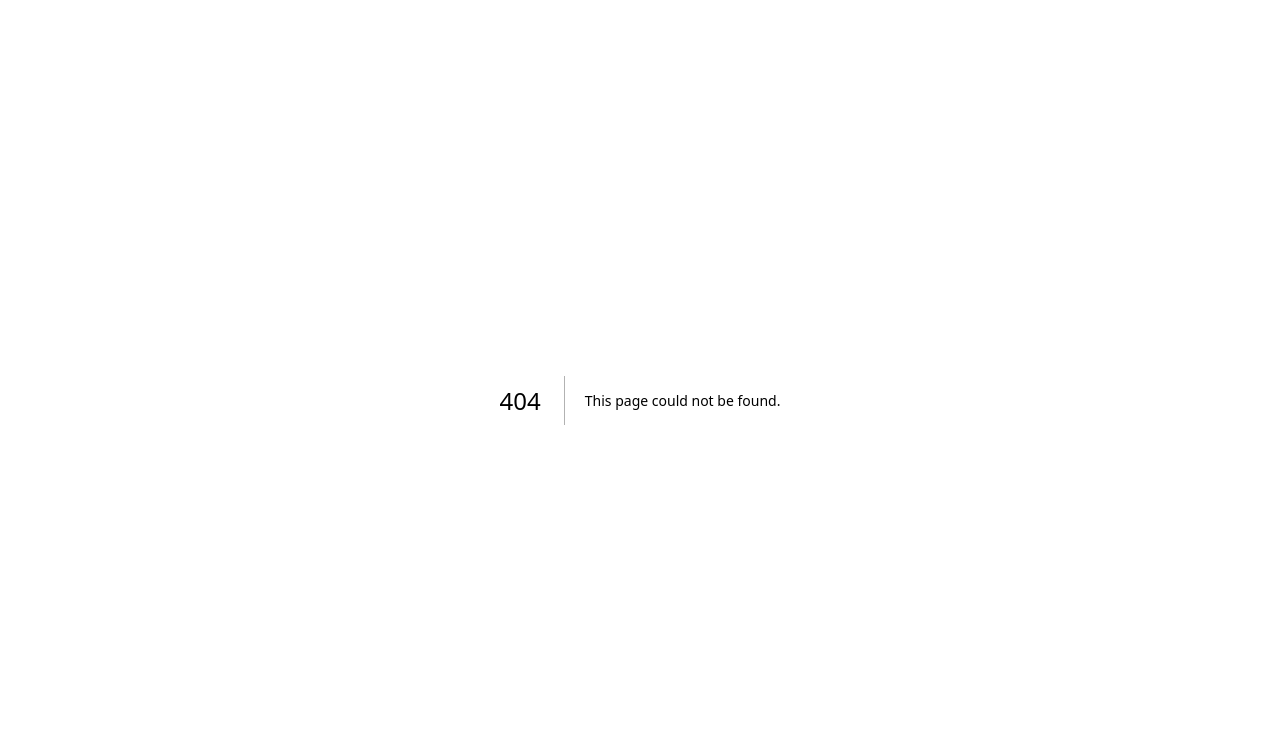
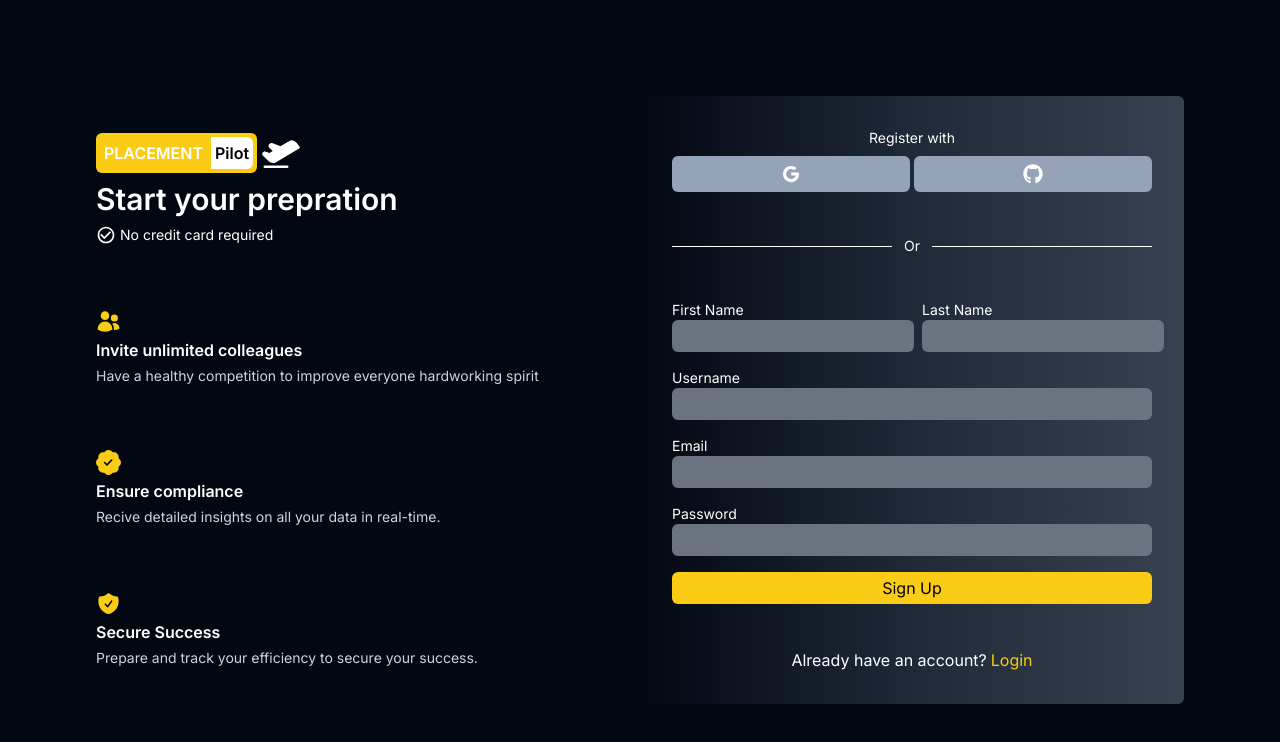
Before and after one commit to cobrakai07/codecats-placement-pilot, a Next.js app in the folder client/: page /login in a window 1280 px wide. Before the commit this address had no page. Shown: the top 742 px of the page. Built offline with nearby package versions, Linux system fonts and the light colour scheme.

Commit message:
signup page UI

```diff
--- a/client/src/app/globals.css
+++ b/client/src/app/globals.css
@@ -2,7 +2,7 @@
 @tailwind components;
 @tailwind utilities;
 
-:root {
+/* :root {
   --foreground-rgb: 0, 0, 0;
   --background-start-rgb: 214, 219, 220;
   --background-end-rgb: 255, 255, 255;
@@ -30,4 +30,4 @@ body {
   .text-balance {
     text-wrap: balance;
   }
-}
+} */
--- /dev/null
+++ b/client/src/app/login/page.tsx
@@ -0,0 +1,169 @@
+"use client";
+
+import { useState } from "react";
+import { PiAirplaneTakeoffFill } from "react-icons/pi";
+import { FaGithub } from "react-icons/fa";
+import { IoLogoGoogle } from "react-icons/io";
+import { HiUsers } from "react-icons/hi2";
+import { BsPatchCheckFill } from "react-icons/bs";
+import { HiShieldCheck } from "react-icons/hi2";
+import { MdCheckCircleOutline } from "react-icons/md";
+
+function page() {
+  const [mobileMenu, SetMobileMenu] = useState();
+  return (
+    <div className="absolute left-0 top-0 h-full w-full bg-gray-950 flex justify-around flex-col md:flex-row  p-2 md:p-24 gap-5">
+      {/* company detail */}
+      <div className="text-white flex flex-col gap-16 md:w-[50%] justify-center content-center">
+        <div className="flex flex-col gap-2">
+          <div className="flex gap-1">
+            <div>
+              <div className="bg-yellow-400 font-semibold p-1 rounded-md flex gap-1">
+                <span className="p-1">PLACEMENT</span>
+                <span className="bg-white text-black p-1 rounded-r-md">
+                  Pilot
+                </span>
+              </div>
+            </div>
+            <div>
+              <PiAirplaneTakeoffFill size={40} />
+            </div>
+          </div>
+          <div className="font-semibold text-sm md:text-3xl">Start your prepration</div>
+          <div className="flex gap-1 text-sm">
+            <div>
+              <MdCheckCircleOutline size={20} />
+            </div>
+            <div>No credit card required</div>
+          </div>
+        </div>
+
+        <div className="hidden md:flex flex-col gap-1 ">
+          <div>
+            <HiUsers className="text-yellow-400" size={25}/>
+          </div>
+          <div className="font-semibold">Invite unlimited colleagues</div>
+          <div className="text-sm text-slate-300">
+            Have a healthy competition to improve everyone hardworking spirit
+          </div>
+        </div>
+
+        <div className="hidden md:flex flex-col gap-1">
+          <div>
+            <BsPatchCheckFill className="text-yellow-400" size={25}/>
+          </div>
+          <div className="font-semibold">Ensure compliance</div>
+          <div className="text-sm text-slate-300">Recive detailed insights on all your data in real-time.</div>
+        </div>
+
+        <div className="hidden md:flex flex-col gap-1">
+          <div>
+            <HiShieldCheck className="text-yellow-400" size={25}/>
+          </div>
+          <div className="font-semibold">Secure Success</div>
+          <div className="text-sm text-slate-300">Prepare and track your efficiency to secure your success.</div>
+        </div>
+      </div>
+      {/* login form */}
+      <div className="bg-gradient-to-r from-gray-950 via-gray-800 to-gray-700  rounded-md md:w-[50%]  flex flex-col justify-between gap-4 p-8">
+        <div className="flex flex-col gap-2">
+          <div className="flex justify-center text-sm text-white">
+            Register with
+          </div>
+          <div className="flex gap-1">
+            <button className="bg-slate-400 hover:bg-slate-500 w-full p-2 rounded-md">
+              <div className="flex justify-center">
+                <IoLogoGoogle color="white" size={20} />
+              </div>
+            </button>
+            <button className="bg-slate-400 hover:bg-slate-500 w-full p-2 rounded-md">
+              <div className="flex justify-center">
+                <FaGithub color="white" size={20} />
+              </div>
+            </button>
+          </div>
+        </div>
+
+        <div className="flex justify-center items-center gap-3 text-sm text-white">
+          <div className="h-px bg-white w-full"></div>
+          <div>Or</div>
+          <div className="h-px bg-white w-full"></div>
+        </div>
+
+        <div>
+          <form action="" className="flex flex-col gap-4">
+            <div className="flex justify-between gap-2 flex-col md:flex-row">
+              <div className="flex flex-col w-full">
+                <label htmlFor="firstname" className="text-sm text-white">
+                  First Name
+                </label>
+                <input
+                  type="text"
+                  name="firstname"
+                  id="firstname"
+                  className="rounded-md text-white bg-gray-500 p-1"
+                />
+              </div>
+              <div className="flex flex-col w-full">
+                <label htmlFor="username" className="text-sm text-white">
+                  Last Name
+                </label>
+                <input
+                  type="text"
+                  name="username"
+                  id="username"
+                  className="rounded-md text-white bg-gray-500 p-1"
+                />
+              </div>
+            </div>
+            <div className="flex flex-col w-full">
+              <label htmlFor="username" className="text-sm text-white">
+                Username
+              </label>
+              <input
+                type="text"
+                name="username"
+                id="username"
+                className="rounded-md text-white bg-gray-500 p-1"
+              />
+            </div>
+            <div className="flex flex-col w-full">
+              <label htmlFor="email" className="text-sm text-white">
+                Email
+              </label>
+              <input
+                type="email"
+                name="email"
+                id="email"
+                className="rounded-md text-white bg-gray-500 p-1"
+              />
+            </div>
+            <div className="flex flex-col w-full">
+              <label htmlFor="password" className="text-sm text-white">
+                Password
+              </label>
+              <input
+                type="password"
+                name="password"
+                id="password"
+                className="rounded-md text-white bg-gray-500 p-1"
+              />
+            </div>
+            <div className="flex justify-center w-full">
+              <button className="bg-yellow-400 w-full p-1 rounded-md">
+                Sign Up
+              </button>
+            </div>
+          </form>
+        </div>
+
+        <div className="flex justify-center text-white gap-1 flex-col md:flex-row">
+          <div>Already have an account?</div>
+          <div className="text-yellow-400 cursor-pointer">Login</div>
+        </div>
+      </div>
+    </div>
+  );
+}
+
+export default page;
```
Also changed, not shown: client/package.json (+5 -4 lines), 1 other file (tests, documents, lock files or other folders).
